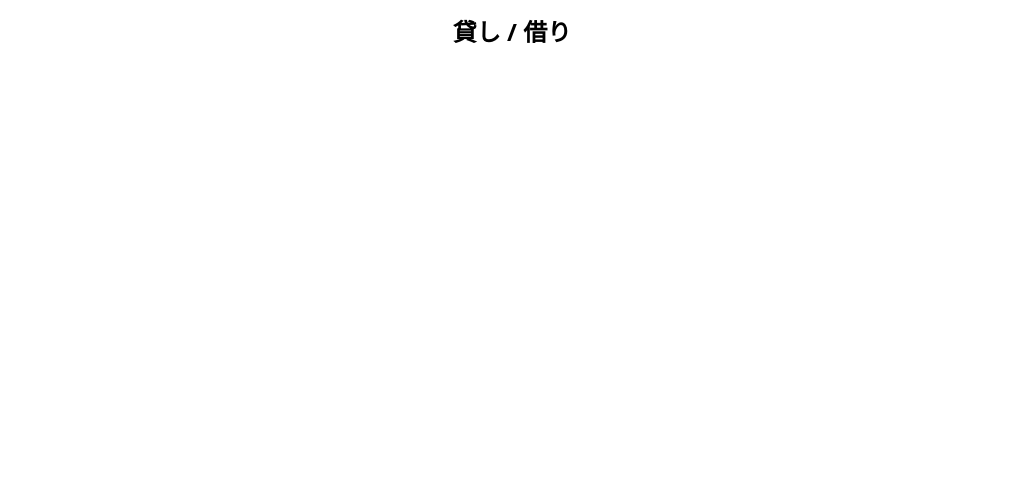
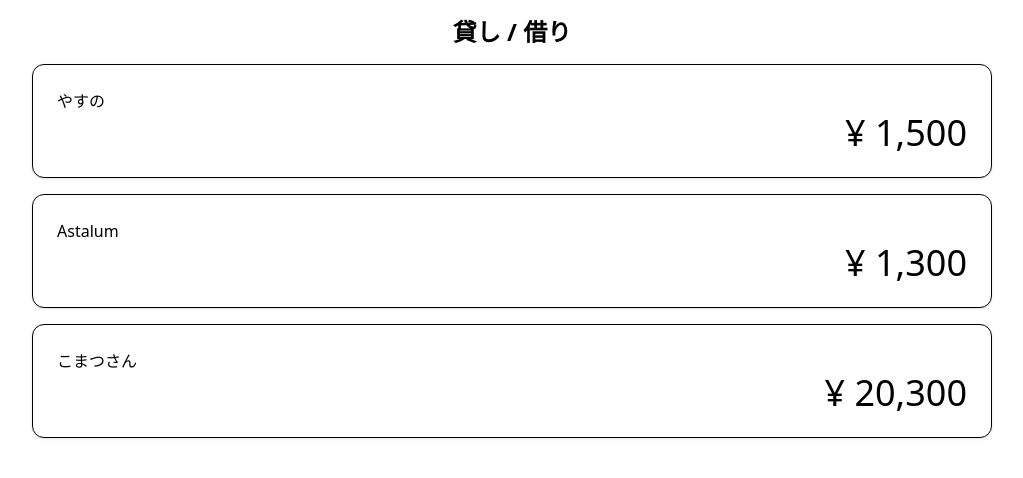
Before and after one commit to tsukuba-cojt/trackmate-front, a Next.js app: page /loan/display in a window 1280 px wide. Shown: the top 478 px of the page, without its empty margins (128-1151 px from the left). Built offline with nearby package versions, Linux system fonts and the light colour scheme.

Commit message:
人と貸し借りの合計金額を表示するCardコンポーネントの作成

```diff
--- a/app/loan/display/page.tsx
+++ b/app/loan/display/page.tsx
@@ -2,12 +2,36 @@ import { Button } from "@/components/ui/button";
 import { Card, CardHeader, CardTitle, CardContent } from "@/components/ui/card";
 
 export default function Display() {
+
   return (
-    <div className="flex flex-col w-screen items-center justify-center">
+    <div className="flex flex-col w-full items-center justify-center">
       <div className="text-2xl font-bold my-4">
         貸し / 借り
       </div>
 
-    </div>
+      <div className="w-full flex flex-col justify-center items-center gap-4">
+        <Card className="w-3/4">
+          <CardContent className="">
+            <div>やすの</div>
+            <div className="flex justify-end text-4xl">¥ 1,500</div>
+          </CardContent>
+        </Card>
+
+        <Card className="w-3/4">
+          <CardContent className="">
+            <div>Astalum</div>
+            <div className="flex justify-end text-4xl">¥ 1,300</div>
+          </CardContent>
+        </Card>
+
+        <Card className="w-3/4">
+          <CardContent className="">
+            <div>こまつさん</div>
+            <div className="flex justify-end text-4xl">¥ 20,300</div>
+          </CardContent>
+        </Card>
+      </div>
+
+      </div>
   );
 }
```
